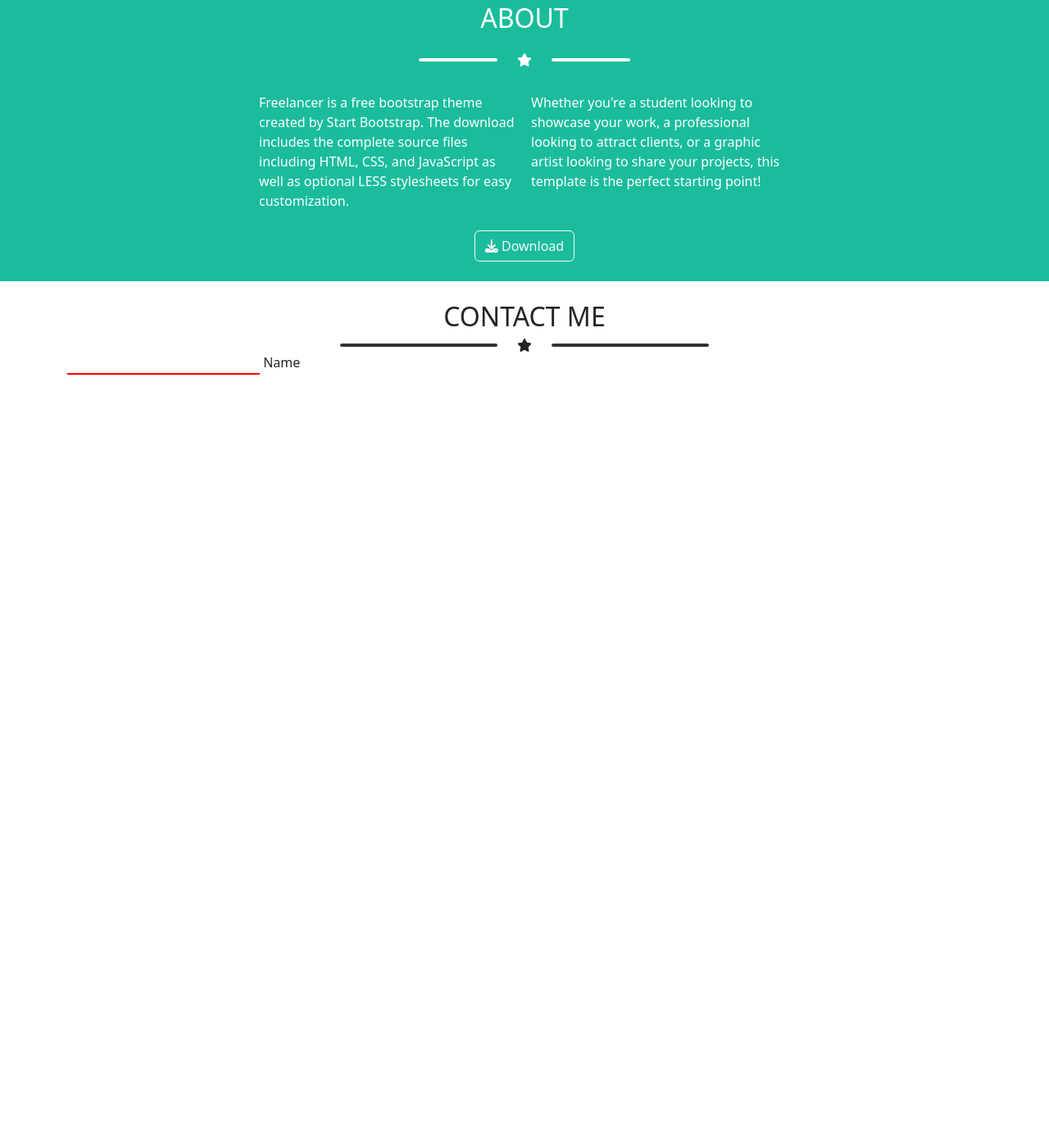
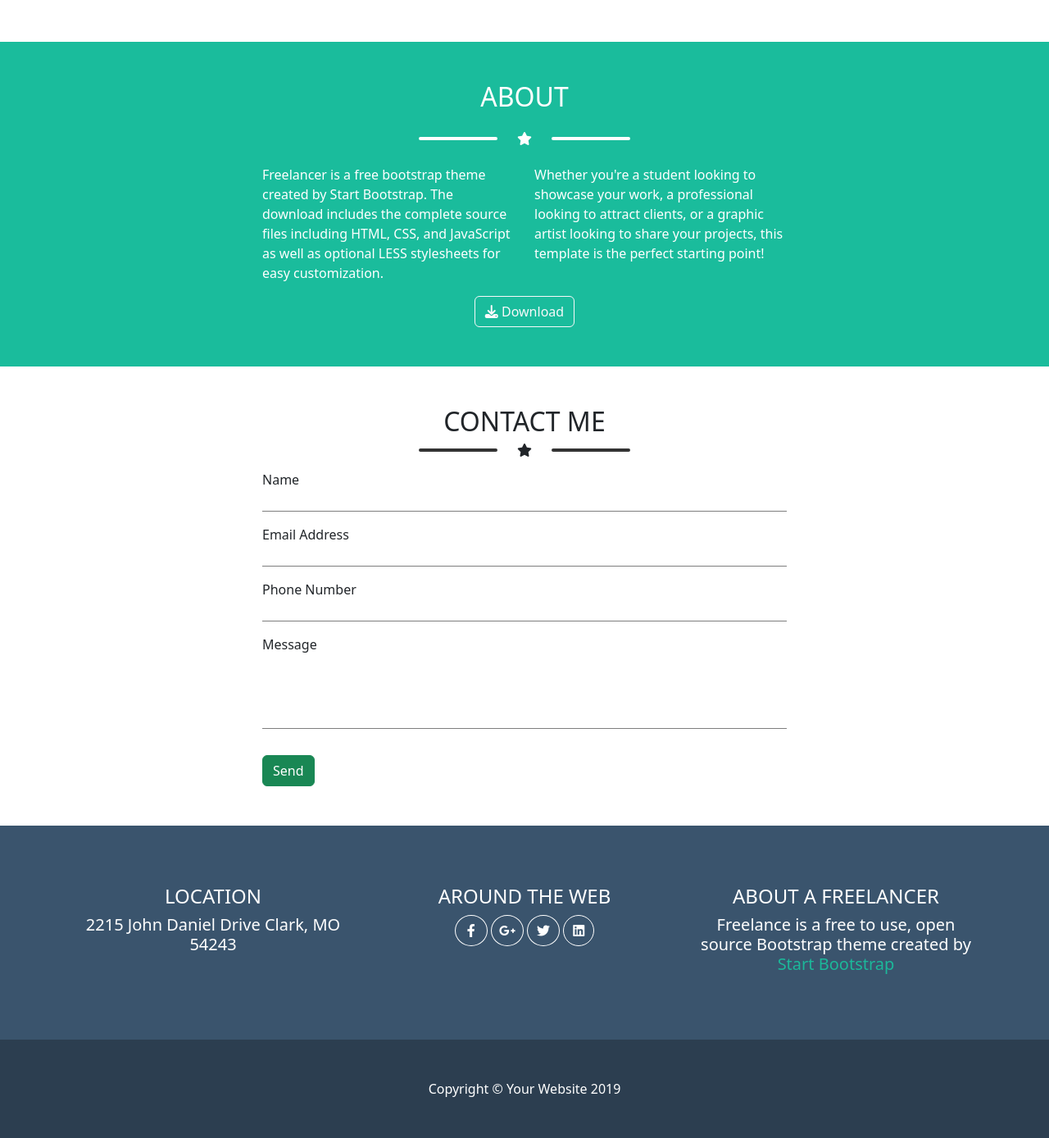
Before and after one commit to andreamastro98/html-css-bootstrap-freelancer, a plain HTML site: page index.html in a window 1280 px wide. Shown: the part 1280-2668 px from the top of the page at 82% size. Before the commit the page ends 1761 px from the top, so only its background shows below. Drawn offline with nearby package versions, Linux system fonts and the light colour scheme.

Commit message:
Esercizio completato

```diff
--- a/assets/css/style.css
+++ b/assets/css/style.css
@@ -1,5 +1,9 @@
 .bg-green-section{
     background-color: #1abc9c;
+}
+
+.bg-purple-section{
+    background-color: #3a546d;
 }
 
 #header{
@@ -60,5 +64,64 @@
 
 input[type=text] {
     border: none;
-    border-bottom: 2px solid red;
-  }
+    border-bottom: 1px solid black;
+    width: 100%;
+    opacity: 0.5;
+    margin-bottom: 1rem;
+}
+
+.margin-bottom{
+    margin-bottom: 4rem;
+}
+
+.label{
+    display: block;
+}
+
+#pre-footer{
+    color: white;
+}
+
+#pre-footer a{
+    text-decoration: none;
+    color:white;
+}
+
+#pre-footer a i{
+    border: 1px solid;
+    border-radius: 50%;
+}
+
+.padding-icon-1{
+    padding: 10px;
+}
+
+.padding-icon-2{
+    padding-top: 10px;
+    padding-bottom: 10px;
+    padding-left: 11px;
+    padding-right: 11px;
+}
+
+.padding-icon-3{
+    padding-top: 10px;
+    padding-bottom: 10px;
+    padding-left: 14px;
+    padding-right: 14px;
+}
+
+.padding-icon-4{
+    padding-top: 10px;
+    padding-bottom: 10px;
+    padding-left: 9px;
+    padding-right: 9px;
+}
+
+.green-text{
+    color: #1cb89a;
+}
+
+#copyright-section{
+    background-color: #2c3e50;
+    color: white;
+}
--- a/index.html
+++ b/index.html
@@ -56,10 +56,10 @@
     </section>
 
     <!-- section portfolio -->
-    <section id="portfolio" class="py-4">
+    <section id="portfolio" class="py-5">
       <div class="container">
         <h2 class="text-center">PORTFOLIO</h2>
-        <div class="hr-star d-flex align-items-center justify-content-center">
+        <div class="my-3 hr-star d-flex align-items-center justify-content-center">
           <div class="dark-line mx-4"></div>
           <i class="fa-solid fa-star"></i>
           <div class="dark-line mx-4"></div>
@@ -88,7 +88,7 @@
     </section>
 
     <!-- section about -->
-    <section id="about" class="py-4 bg-green-section">
+    <section id="about" class="py-5 bg-green-section">
       <div class="container-small">
         <h2 class="text-center">ABOUT</h2>
         <div class="hr-star d-flex align-items-center justify-content-center my-4">
@@ -97,12 +97,12 @@
           <div class="white-line mx-4"></div>
         </div>
         <div class="row">
-          <div class="p-2 col-12 col-md-6 col-lg-6">
+          <div class="col-12 col-md-6 col-lg-6">
             <p class="text-start">Freelancer is a free bootstrap theme created by Start Bootstrap.
               The download includes the complete source files including
               HTML, CSS, and JavaScript as well as optional LESS stylesheets for easy customization.</p>
           </div>
-          <div class="p-2 col-12 col-md-6 col-lg-6">
+          <div class="col-12 col-md-6 col-lg-6">
             <p class="text-start">Whether you're a student looking to showcase your work, a professional looking to attract clients, or a graphic artist looking to share your projects, this template is the perfect starting point!</p>
           </div>
         </div>
@@ -112,23 +112,64 @@
       </div>
     </section>
 
-    <section id="contact-me" class="py-4">
+    <!-- section Contact me -->
+    <section id="contact-me" class="py-5">
+      <div class="container-small">
         <h2 class="text-center">CONTACT ME</h2>
         <div class="hr-star d-flex align-items-center justify-content-center">
           <div class="dark-line mx-4"></div>
           <i class="fa-solid fa-star"></i>
           <div class="dark-line mx-4"></div>
         </div>
-      <div class="container">
+        <div class="my-3">
+          <label for="Name">Name</label>
           <input type="text">
-        <label for="Name">Name</label>
+          <label for="Email-address">Email Address</label>
+          <input type="text">
+          <label for="Phone-number">Phone Number</label>
+          <input type="text">
+          <label for="Name" class="margin-bottom">Message</label>
+          <input type="text">
+        </div>
+      <a href="#" class="btn btn-success">Send</a>
       </div>
     </section>
 
+    <!--  section pre-footer -->
+    <section id="pre-footer" class="bg-purple-section py-5">
+      <div class="container">
+        <div class="row">
+          <div class="col-12 col-md-4 col-lg-4 text-center my-4">
+            <h4>LOCATION</h4>
+            <h5>2215 John Daniel Drive Clark, MO 54243</h5>
+          </div>
+          <div class="col-12 col-md-4 col-lg-4 text-center my-4">
+            <h4>AROUND THE WEB</h4>
+            <a href="#">
+              <i class="fa-brands fa-facebook-f padding-icon-3"></i>
+            </a>
+            <a href="#">
+              <i class="fa-brands fa-google-plus-g padding-icon-4"></i>
+            </a>
+            <a href="#">
+              <i class="fa-brands fa-twitter padding-icon-2"></i>
+            </a>
+            <a href="#">
+              <i class="fa-brands fa-linkedin padding-icon-2"></i>
+            </a>
+          </div>
+          <div class="col-12 col-md-4 col-lg-4 text-center my-4">
+            <h4>ABOUT A FREELANCER</h4>
+            <h5>Freelance is a free to use, open source Bootstrap theme created by <span class="green-text">Start Bootstrap</span> </h5>
+          </div>
+        </div>
+      </div>
+    </section>
 
-
-
-
+    <!-- sectinon coyright -->
+    <section id="copyright-section" class="py-5 text-center">
+      <span>Copyright &#169 Your Website 2019</span>
+    </section>
 
     <script src="https://cdn.jsdelivr.net/npm/bootstrap@5.3.0-alpha1/dist/js/bootstrap.bundle.min.js" integrity="sha384-w76AqPfDkMBDXo30jS1Sgez6pr3x5MlQ1ZAGC+nuZB+EYdgRZgiwxhTBTkF7CXvN" crossorigin="anonymous"></script>
   </body>
```
Lines whose indentation alone changed are shown as unchanged.
